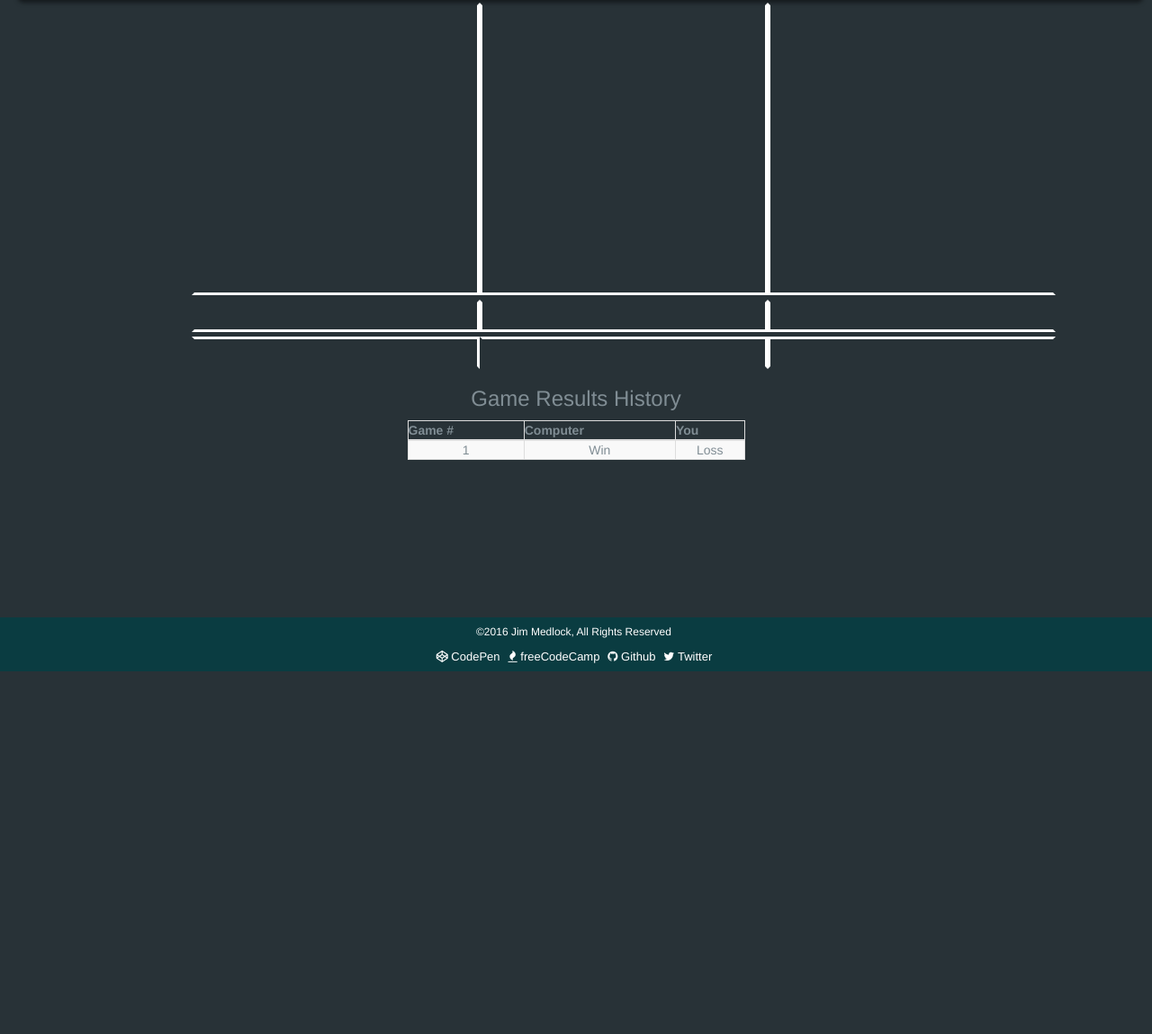
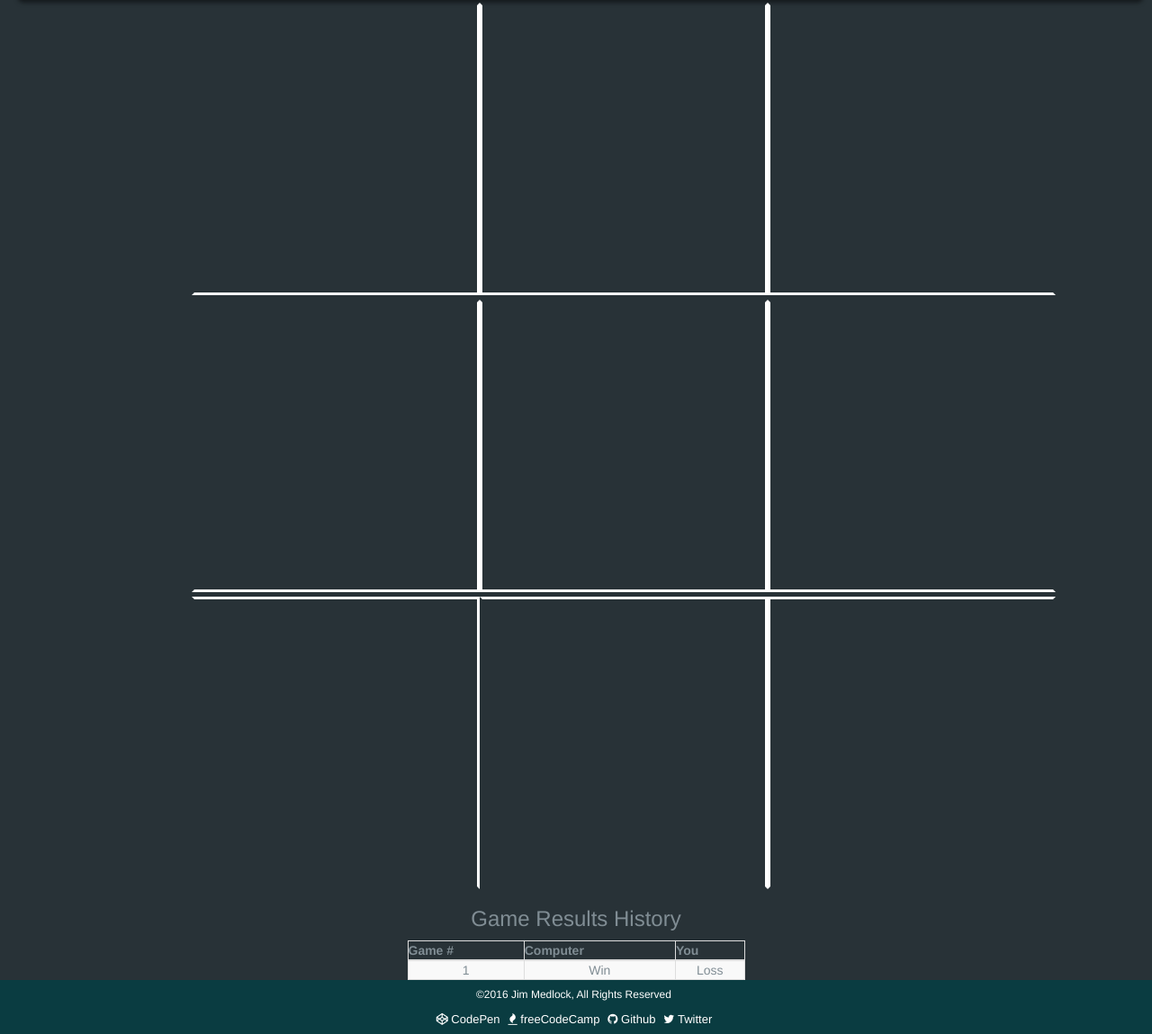
Before and after one commit to jdmedlock/tictactoe, a plain HTML site: page index.html in a window 1280 px wide. Shown: the part 54-1203 px from the top of the page at 90% size. Before the commit the page ends 800 px from the top, so only its background shows below. Drawn offline with nearby package versions, Linux system fonts and the light colour scheme.

Commit message:
adjusted canvase dimensions

```diff
--- a/index.html
+++ b/index.html
@@ -28,7 +28,7 @@ URL: tttgame.surge.sh
   <div class="container-fluid">
 
     <!----------------->
-    <!-- Page Banner -->
+    <!-- Page Banner  -->
     <!----------------->
     <div class="jumbotron pt-jumbotron">
       <h3 class="pt-page-title">Tic-Tac-Toe</h3>
@@ -42,17 +42,17 @@ URL: tttgame.surge.sh
       <!-- Game Board Row 1 -->
       <div class="row text-right t3-bar-row">
         <div class="col-xs-3 col-xs-offset-2 text-center t3-board-cell" id="t3-cell-1">
-          <canvas class="t3-canvas" id="t3-canvas-1" width="100" height="100">
+          <canvas class="t3-canvas" id="t3-canvas-1" width="25" height="25">
             Sorry, your browser doesn't support the &lt;canvas&gt; element.
           </canvas>
         </div>
         <div class="col-xs-3 text-center t3-board-cell" id="t3-cell-2">
-          <canvas class="t3-canvas" id="t3-canvas-2" width="100" height="100">
+          <canvas class="t3-canvas" id="t3-canvas-2" width="25" height="25">
             Sorry, your browser doesn't support the &lt;canvas&gt; element.
           </canvas>
         </div>
         <div class="col-xs-3 text-center t3-board-cell" id="t3-cell-3">
-          <canvas class="t3-canvas" id="t3-canvas-3" width="100" height="100">
+          <canvas class="t3-canvas" id="t3-canvas-3" width="25" height="25">
             Sorry, your browser doesn't support the &lt;canvas&gt; element.
           </canvas>
         </div>
@@ -60,25 +60,37 @@ URL: tttgame.surge.sh
       <!-- Game Board Row 2 -->
       <div class="row text-right t3-bar-row">
         <div class="col-xs-3 col-xs-offset-2 text-center t3-board-cell" id="t3-cell-4">
-          &nbsp;
+          <canvas class="t3-canvas" id="t3-canvas-4" width="25" height="25">
+            Sorry, your browser doesn't support the &lt;canvas&gt; element.
+          </canvas>
         </div>
         <div class="col-xs-3 text-center t3-board-cell" id="t3-cell-5">
-          &nbsp;
+          <canvas class="t3-canvas" id="t3-canvas-5" width="25" height="25">
+            Sorry, your browser doesn't support the &lt;canvas&gt; element.
+          </canvas>
         </div>
         <div class="col-xs-3 text-center t3-board-cell" id="t3-cell-6">
-          &nbsp;
+          <canvas class="t3-canvas" id="t3-canvas-6" width="25" height="25">
+            Sorry, your browser doesn't support the &lt;canvas&gt; element.
+          </canvas>
         </div>
       </div>
       <!-- Game Board Row 3 -->
       <div class="row text-right t3-bar-row">
         <div class="col-xs-3 col-xs-offset-2 text-center t3-board-cell" id="t3-cell-7">
-          &nbsp;
+          <canvas class="t3-canvas" id="t3-canvas-7" width="25" height="25">
+            Sorry, your browser doesn't support the &lt;canvas&gt; element.
+          </canvas>
         </div>
         <div class="col-xs-3 text-center t3-board-cell" id="t3-cell-8">
-          &nbsp;
+          <canvas class="t3-canvas" id="t3-canvas-8" width="25" height="25">
+            Sorry, your browser doesn't support the &lt;canvas&gt; element.
+          </canvas>
         </div>
         <div class="col-xs-3 text-center t3-board-cell" id="t3-cell-9">
-          &nbsp;
+          <canvas class="t3-canvas" id="t3-canvas-9" width="25" height="25">
+            Sorry, your browser doesn't support the &lt;canvas&gt; element.
+          </canvas>
         </div>
       </div>
     </div> <!-- end t3-board -->
```
